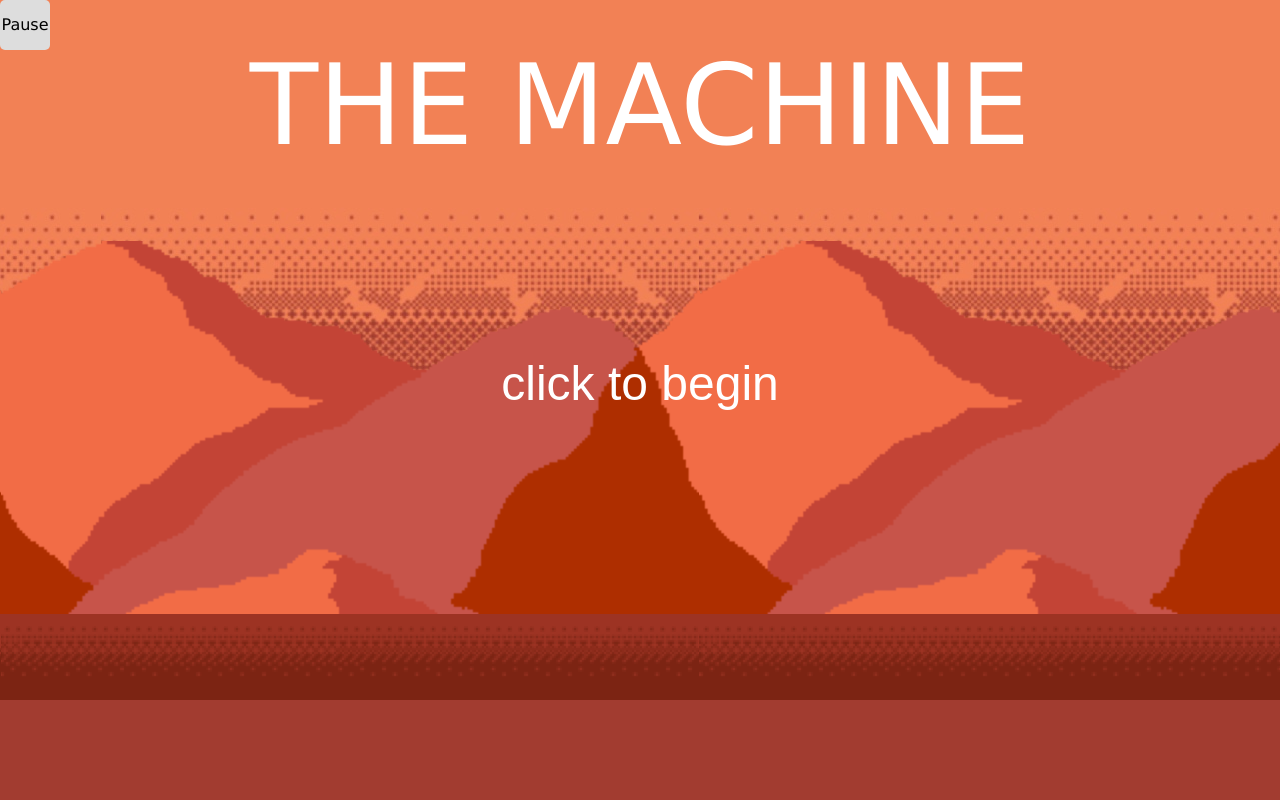
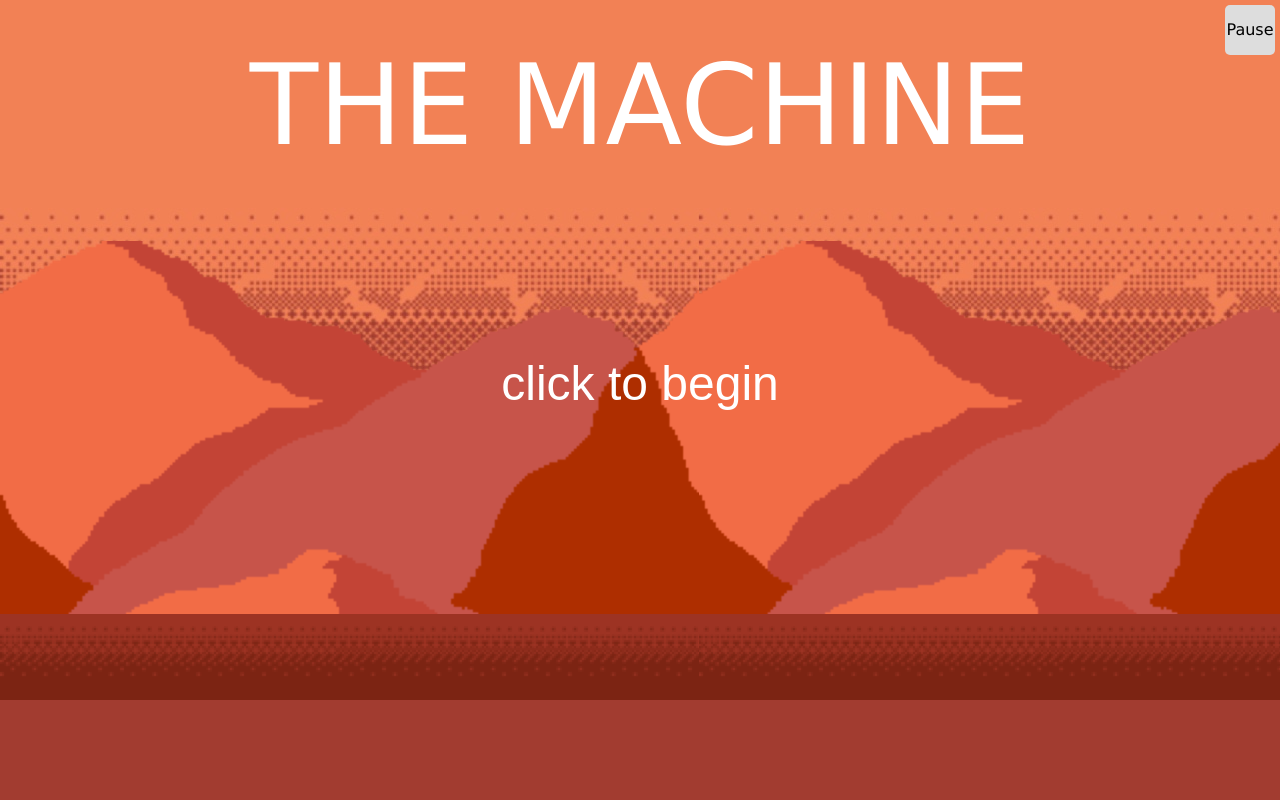
Before and after one commit to jmatthewfrazier/machinegame, a plain HTML site: page index.html in a window 1280 px wide. Drawn offline with Linux system fonts and the light colour scheme.

Commit message:
scrolling fixed

```diff
--- a/gameengine.js
+++ b/gameengine.js
@@ -112,6 +112,9 @@ GameEngine.prototype.startInput = function () {
 
     this.ctx.canvas.addEventListener("mousemove", function (e) {
       that.mouse = getXandY(e);
+      if(that.mouse['x'] > 1000){
+        // pushText("great", 4000, "dialogue");
+      }
     }, false);
 
     this.ctx.canvas.addEventListener("mouseleave", function (e) {
--- a/index.css
+++ b/index.css
@@ -36,8 +36,8 @@
     text-align: center;
     vertical-align: middle;
     line-height: 50px;
-    top:0;
-    left:0;
+    top:5px;
+    right:5px;
     position: absolute;
     border-radius: 5px;
     font-family: "Lucida Sans Unicode", "Lucida Grande", sans-serif;
--- a/main.js
+++ b/main.js
@@ -124,6 +124,9 @@ Background.prototype = new Entity();
 Background.prototype.constructor = Background;
 
 Background.prototype.update = function () {
+	let canvas = document.getElementById("gameWorld");
+	canvas.width = window.innerWidth;
+    canvas.height = window.innerHeight;
   if (this.game.running) {
     if (this.game.rightScroll) this.rightScrolling = true;
     if (this.game.leftScroll) this.leftScrolling = true;
@@ -146,16 +149,17 @@ Background.prototype.update = function () {
 }
 
 Background.prototype.draw = function (ctx) {
+	let size = window.innerWidth;
+	let fillNum = (size/700) + 2;
+	let x = this.x - 699;
+	let y = this.y;
 
-    ctx.drawImage(ASSET_MANAGER.getAsset("./img/Image_0005.jpg"), this.x, this.y);
-    ctx.drawImage(ASSET_MANAGER.getAsset("./img/Image_0005.jpg"), this.x + 699, this.y);
-    ctx.drawImage(ASSET_MANAGER.getAsset("./img/Image_0005.jpg"), this.x - 699, this.y);
-    ctx.drawImage(ASSET_MANAGER.getAsset("./img/Image_0009.png"), this.x, this.y);
-    ctx.drawImage(ASSET_MANAGER.getAsset("./img/Image_0009.png"), this.x + 699, this.y);
-    ctx.drawImage(ASSET_MANAGER.getAsset("./img/Image_0009.png"), this.x - 699, this.y);
-    ctx.drawImage(ASSET_MANAGER.getAsset("./img/Image_0010.png"), this.x, this.y);
-    ctx.drawImage(ASSET_MANAGER.getAsset("./img/Image_0010.png"), this.x + 699, this.y);
-    ctx.drawImage(ASSET_MANAGER.getAsset("./img/Image_0010.png"), this.x - 699, this.y);
+	for (i = 0; i < fillNum; i++){
+		ctx.drawImage(ASSET_MANAGER.getAsset("./img/Image_0005.jpg"), x, y);
+		ctx.drawImage(ASSET_MANAGER.getAsset("./img/Image_0009.png"), x, y);
+		ctx.drawImage(ASSET_MANAGER.getAsset("./img/Image_0010.png"), x, y);
+		x += 699;
+	}
 
 }
 
--- a/uicontrol.js
+++ b/uicontrol.js
@@ -20,15 +20,14 @@ function hide(time, wait, elementID){
 	let em = document.getElementById(elementID);
 	setTimeout(function() {
     	em.style.opacity = 0;
+    	setTimeout(function() {
+    		em.style.display = "none";
+  		}, wait);
   	}, time);
-	setTimeout(function() {
-    	em.style.display = "none";
-  	}, time + wait);
 }
 
 window.onload = function(){
 	const canvas = document.getElementById("gameWorld");
-
 	canvas.onblur = function() {
 		canvas.focus();
 	}
```
